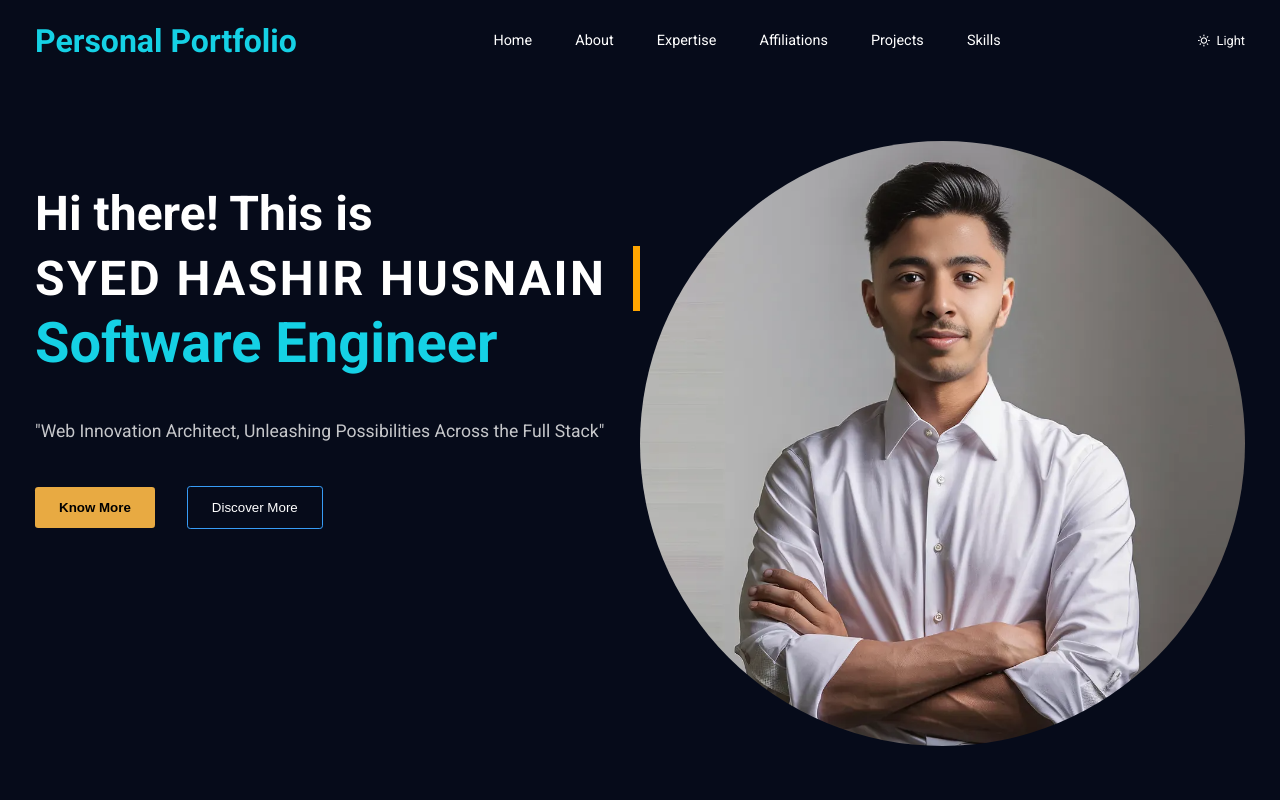
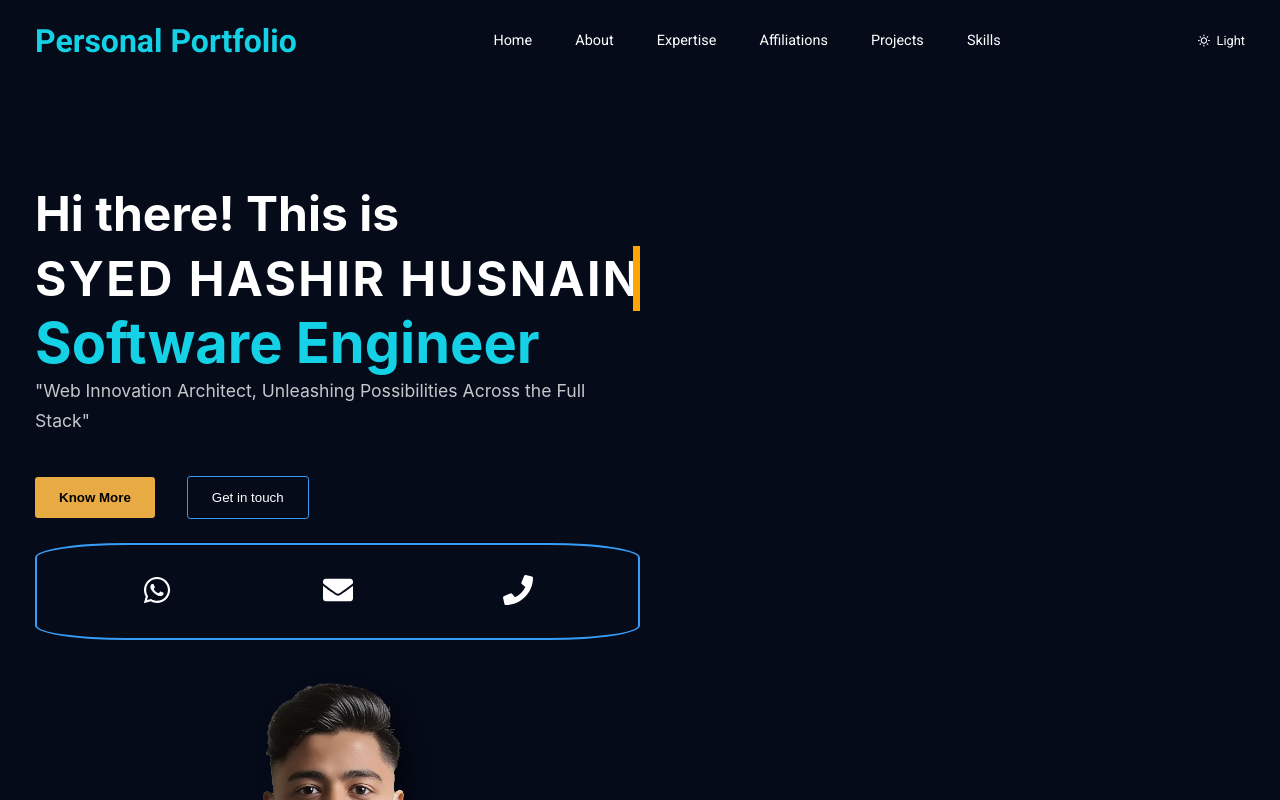
Before and after one commit to SyedHashir-Helper/Portfolio, a React (Vite) app: page / in a window 1280 px wide. Shown: the top 800 px of the page. Built offline with nearby package versions, Linux system fonts and the light colour scheme.

Commit message:
Added more contacts

```diff
--- a/src/Components/UI/Hero.jsx
+++ b/src/Components/UI/Hero.jsx
@@ -1,10 +1,28 @@
 import React from "react";
 import "../../styles/hero.css";
+import { FaWhatsapp, FaEnvelope, FaPhone } from 'react-icons/fa';
 import herodarkimg from "../../images/p2.png";
 import lightimg from "../../images/p.png";
-import profileimg from "../../images/profileImg.png";
+import profileimg from "../../images/profile.png";
+
+import {Row, Col} from "antd"
 
 export default function Hero(props) {
+
+  const contacts =  [
+    {
+      icon: <FaWhatsapp size={30}/>,
+      link: "https://wa.me/+923164219759",
+    },
+    {
+      icon: <FaEnvelope size={30}/>,
+      link: "mailto:syedhashir1001@gmail.com",
+    },
+    {
+      icon: <FaPhone size={30}/>,
+      link: "tel:+923164219759",
+    },
+  ]
 
   const handleClick = (e) => {
     e.preventDefaut();
@@ -20,8 +38,8 @@ export default function Hero(props) {
   return (
     <section className="hero-section" id="home">
       <div className="container">
-        <div className="hero-wrapper">
-          <div className="hero-content">
+        <Row className="hero-wrapper">
+          <Col className="hero-content">
             <div className="typewriter">
               <h2>Hi there! This is</h2>
               <h2>SYED HASHIR HUSNAIN</h2>
@@ -32,17 +50,29 @@ export default function Hero(props) {
             </p>
             <div className="hero-btns">
               <button className="primary-btn" href="#about" onClick={handleClick}>Know More</button>
-              <a href="https://www.linkedin.com/in/syedhashircs01/"><button className="secondary-btn" >Discover More</button></a>
+              <a href="https://www.linkedin.com/in/syedhashircs01/"><button className="secondary-btn" >Get in touch</button></a>
             </div>
-          </div>
 
-          <div className="hero-img">
+            <Row className="hero-contact-me">
+              {
+                contacts.map((element, index)=>{
+                  return(
+                    <Col className="icon-con" md={8} xs={8}>
+                      <a href={element.link}>{element.icon}</a>
+                    </Col>
+                  )
+                })
+              }
+            </Row>
+          </Col>
+
+          <Col className="hero-img">
             <img
               src={profileimg}
               alt="Hero Image"
             />
-          </div>
-        </div>
+          </Col>
+        </Row>
       </div>
     </section>
   );
--- a/src/styles/hero.css
+++ b/src/styles/hero.css
@@ -1,6 +1,7 @@
 .hero-wrapper{
     display: flex;
     justify-content: space-between;
+    flex-direction: column;
 }
 
 .hero-content, .hero-img{
@@ -8,12 +9,12 @@
 }
 .hero-img{
     display: flex;
-    justify-content: flex-end;
+    padding: 0% 2% 2% 2%;
 }
 
 .hero-img img{
     width: 100%;
-    border-radius: 50%;
+    filter: drop-shadow(10px 10px 10px rgba(0,0,0,0.6));
 }
 
 .typewriter h2:nth-child(2){
@@ -48,7 +49,6 @@
 }
 
 .hero-content p{
-    margin-top: 40px;
     font-size: 1.1rem;
 }
 
@@ -89,6 +89,21 @@
     border: 1px solid var(--btn-primary-bg);
 }
 
+.hero-contact-me{
+    border: 2px solid var(--btn-primary-bg);
+    border-radius: 15%;
+    margin: 4% 0%;
+    /* background-color: red; */
+    /* background-color: linear-gradient(45deg, rgba(15, 18, 61, 1), rgba(15, 18, 61, 1),  rgba(11, 41, 69, 1) ) !important; */
+    width: 100%;
+    padding: 5%;
+    display: flex;
+    justify-content: center;
+}
+.icon-con{
+    text-align: center;
+}
+
 @media only screen and (max-width: 992px) {
     .hero-content h2{
         font-size: 2rem;
@@ -98,6 +113,10 @@
 
 @media only screen and (max-width: 768px) {
     .hero-content h2{
+        font-size: 1.5rem;
+        line-height: 45px;
+    }
+    .hero-content h1{
         font-size: 1.5rem;
         line-height: 45px;
     }
```
Also changed, not shown: src/images/profile.png.
